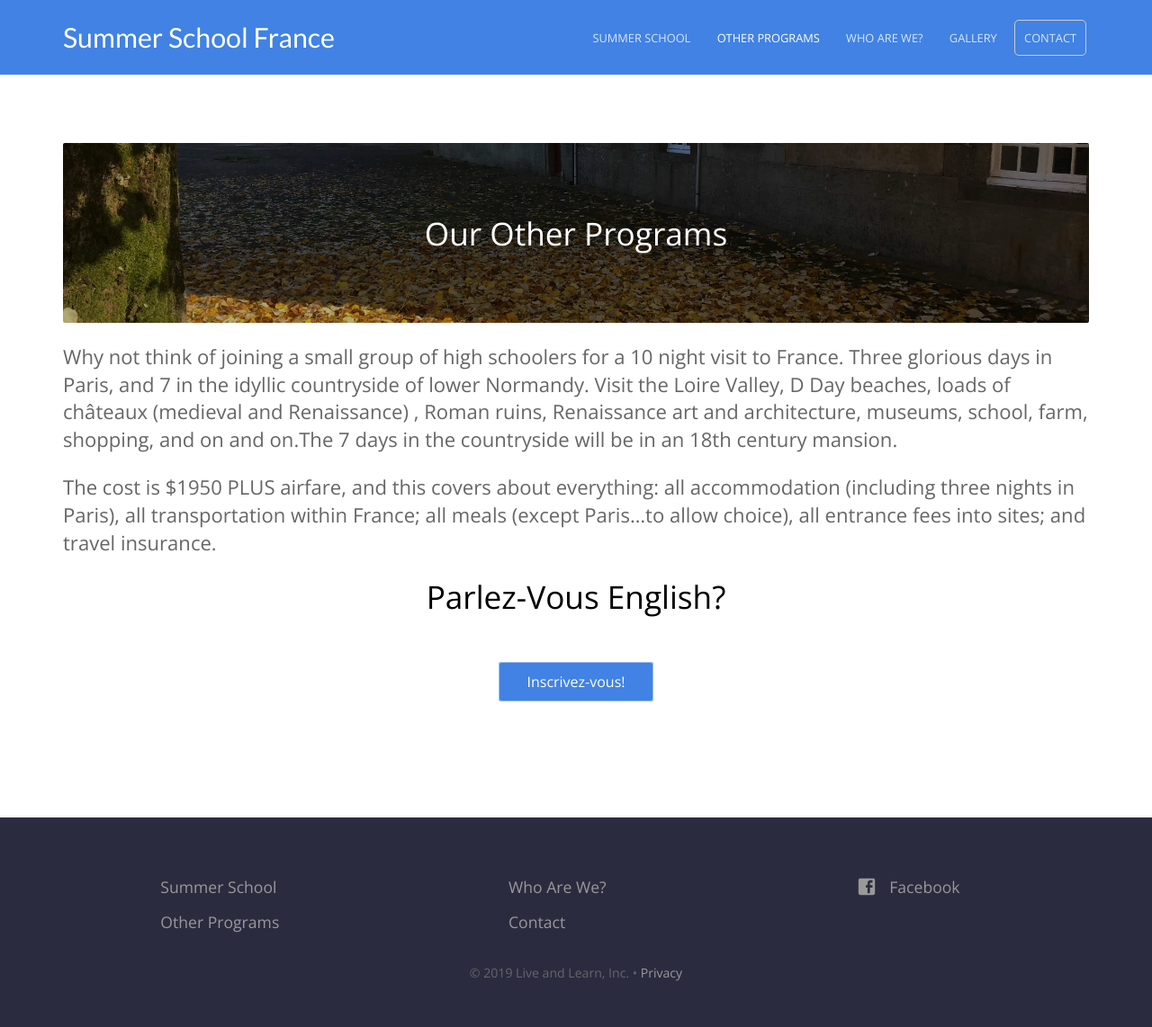
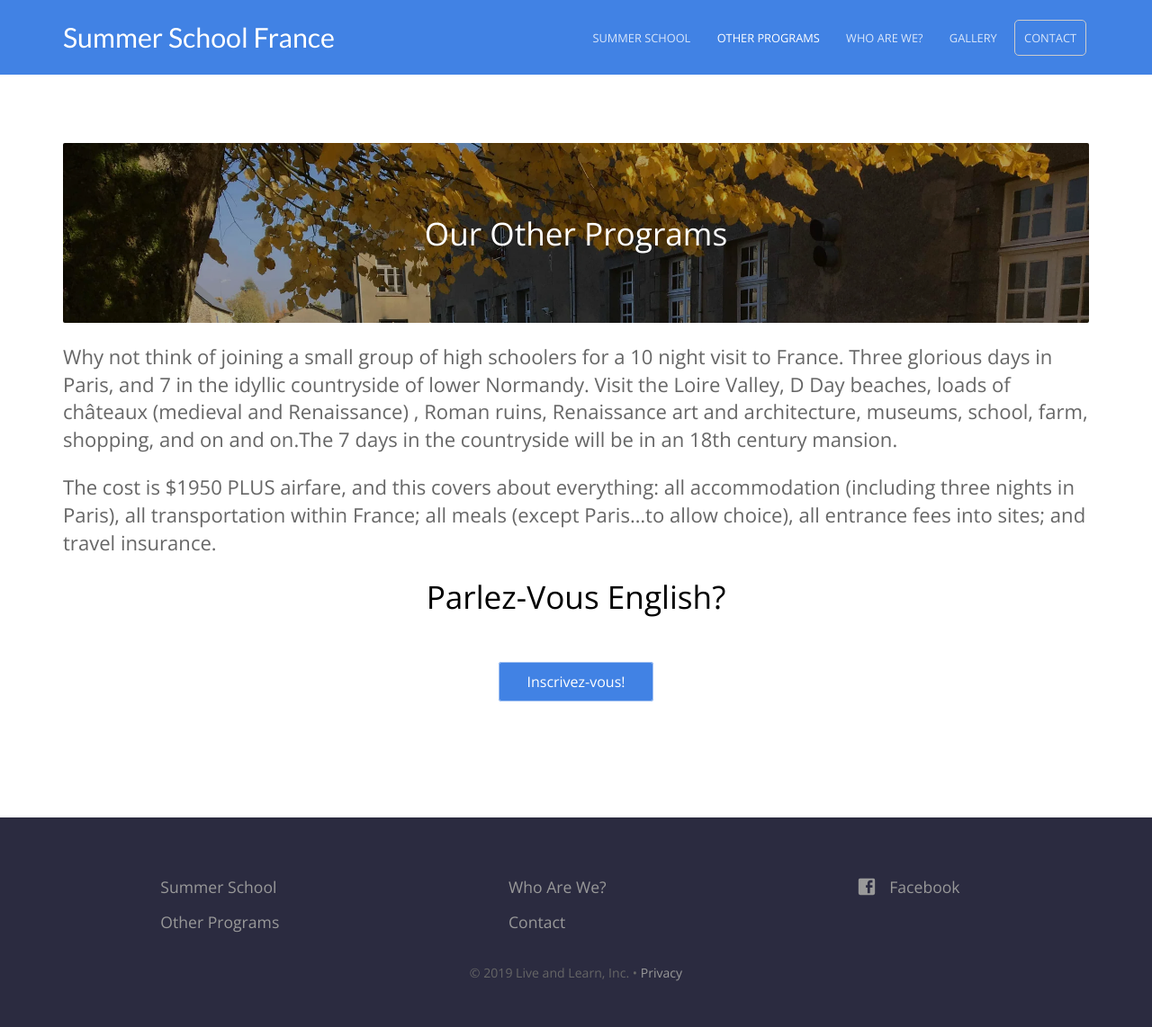
Before and after one commit to baritchie/project1, a Jekyll site: the page built from otherprograms.html, in a window 1280 px wide. Shown: the whole page at 90% size. Built offline with Jekyll 4.4.1, drawn with Linux system fonts in a browser that asks for light colours.

Commit message:
Updated '_layouts/page.html' via CloudCannon

```diff
--- a/_layouts/page.html
+++ b/_layouts/page.html
@@ -9,7 +9,7 @@
                     <picture>
                         <source class="screenshot" srcset="{{ page.picture_url }}.webp" type="image/webp">
                         <source class="screenshot" srcset="{{ page.picture_url }}.jpg" type="image/jpeg">
-                        <img style="height:200px;width:100%;object-fit:cover;object-position: 0 50%;-webkit-filter:brightness(70%);border-radius:2px;" class="screenshot" src="{{ page.picture_url }}.jpg" />
+                        <img style="height:200px;width:100%;object-fit:cover;object-position: 0 10%;-webkit-filter:brightness(70%);border-radius:2px;" class="screenshot" src="{{ page.picture_url }}.jpg" />
                     </picture>
                     <div style="position:absolute;top:50%;left:50%;transform:translate(-50%, -50%);width:100%;">
                         <h2 style="margin: 0 20px;">{{ page.heading }}</h2>
```
